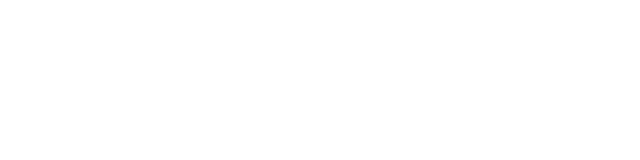
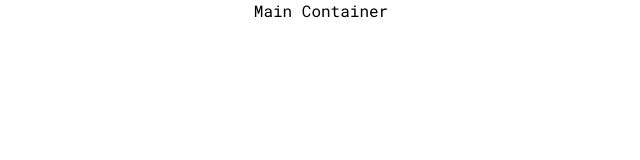
Before and after one commit to sheevashab/portfolio, a React (Create React App) app in the folder client/: page / in a window 1280 px wide. Shown: the top 160 px of the page, without its empty margins (319-959 px from the left). Built offline with nearby package versions, Linux system fonts and the light colour scheme.

Commit message:
Routes and Layout Framework

```diff
--- a/client/src/App.css
+++ b/client/src/App.css
@@ -1,38 +1,32 @@
+@import url('https://fonts.googleapis.com/css2?family=Roboto+Mono:ital,wght@0,100;0,200;0,300;0,400;0,500;0,600;0,700;1,100;1,200&display=swap');
+
 .App {
   text-align: center;
 }
+ html {
+   height: 100%;
+ }
 
-.App-logo {
-  height: 40vmin;
-  pointer-events: none;
+ body {
+   height: 100%;
+   font-family: 'Roboto Mono', monospace;;
+ }
+/*
+ section {
+  height: 100vh;
+} */
+
+a {
+  text-decoration: none;
+  color: inherit;
 }
 
-@media (prefers-reduced-motion: no-preference) {
-  .App-logo {
-    animation: App-logo-spin infinite 20s linear;
-  }
+a:visited {
+  color: inherit;
 }
 
-.App-header {
-  background-color: #282c34;
-  min-height: 100vh;
-  display: flex;
-  flex-direction: column;
-  align-items: center;
-  justify-content: center;
-  font-size: calc(10px + 2vmin);
-  color: white;
-}
-
-.App-link {
-  color: #61dafb;
-}
-
-@keyframes App-logo-spin {
-  from {
-    transform: rotate(0deg);
-  }
-  to {
-    transform: rotate(360deg);
-  }
-}
+ *,
+ :after,
+ :before {
+   box-sizing: border-box;
+ }
--- a/client/src/App.js
+++ b/client/src/App.js
@@ -1,17 +1,16 @@
 import './App.css';
 import Layout from './layout/Layout';
 import MainContainer from './maincontainer/MainContainer';
-import { Route } from 'react-router-dom';
+import { Routes, Route } from 'react-router-dom';
 
 function App() {
   return (
     <div className="App">
       <Layout>
-        <Route path='/'>
-          <MainContainer />
-        </Route>
+        <Routes>
+          <Route path='/' element={<MainContainer />} />
+        </Routes>
       </Layout>
-
     </div>
   );
 }
--- a/client/src/index.js
+++ b/client/src/index.js
@@ -3,14 +3,14 @@
 import './index.css';
 import App from './App';
 import reportWebVitals from './reportWebVitals';
-import { BrowserRouter as Router } from 'react-router-dom';
+import { BrowserRouter } from 'react-router-dom';
 
 
 ReactDOM.render(
   <React.StrictMode>
-    <Router>
+    <BrowserRouter>
       <App />
-    </Router>
+    </BrowserRouter>
   </React.StrictMode>,
   document.getElementById('root')
 );
--- a/client/src/layout/Layout.css
+++ b/client/src/layout/Layout.css
@@ -0,0 +1,4 @@
+.children-container {
+  flex: 1 0 auto;
+  width: 100%;
+}
--- a/client/src/layout/Layout.jsx
+++ b/client/src/layout/Layout.jsx
@@ -1,10 +1,11 @@
 import Navbar from '../components/Navbar'
 import './Layout.css'
 
-export default function Layout() {
+export default function Layout({ children }) {
   return (
-    <div>
-
+    <div className='layout'>
+      <Navbar />
+      <div className='children-container'>{children}</div>
     </div>
   )
 }
--- a/client/src/maincontainer/MainContainer.jsx
+++ b/client/src/maincontainer/MainContainer.jsx
@@ -1,7 +1,7 @@
 export default function MainContainer() {
   return (
     <div>
-
+      Main Container
     </div>
   )
 }
```
